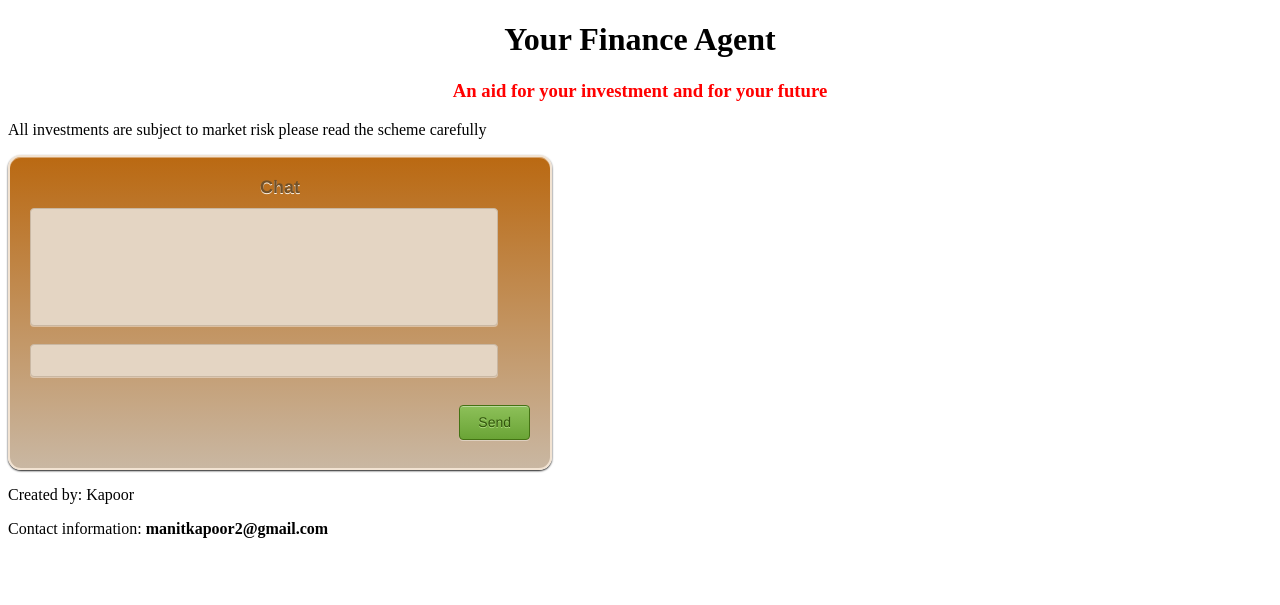
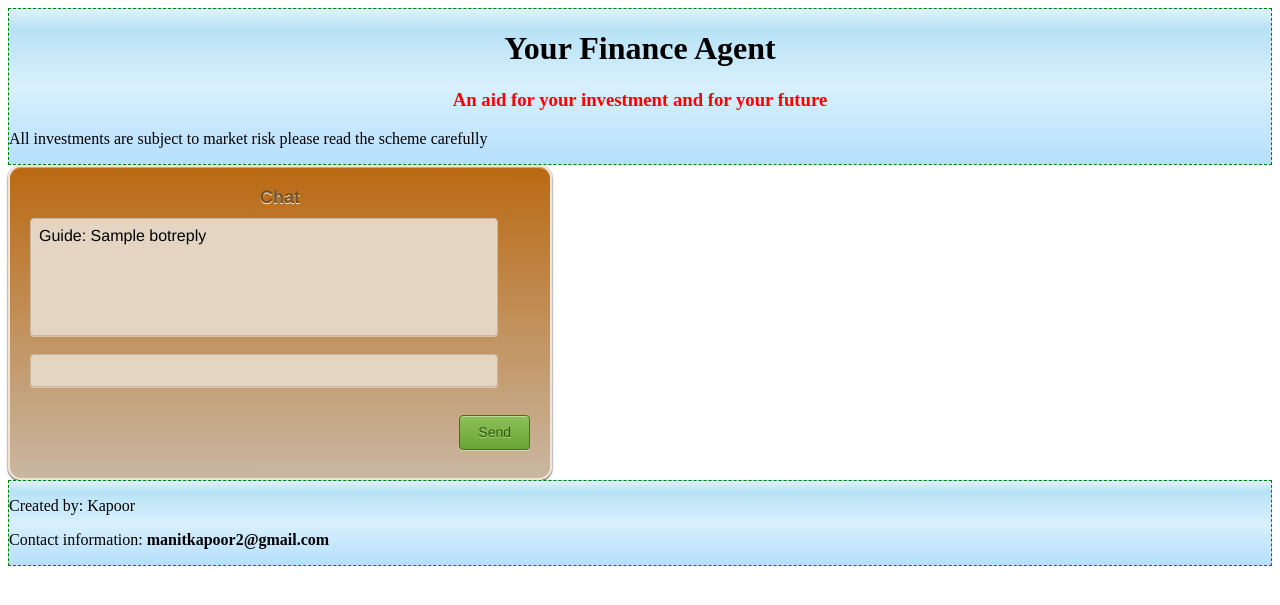
Before and after one commit to Madankapoor/Fininace_guide_chatterbot, a Flask app: template templates/index.html in a window 1280 px wide. Shown: the top 605 px of the page. Run offline with Flask 2, Linux system fonts and the light colour scheme; the template is opened without the code that fills it: most values are stand-ins (such as "Sample title", 1, 10 or a date in 2020).

Commit message:
Auto commit

```diff
--- a/app.py
+++ b/app.py
@@ -1,6 +1,21 @@
-from flask import Flask,render_template
+from flask import Flask,render_template,request
+from chatterbot import ChatBot
+from chatterbot.training.trainers import ChatterBotCorpusTrainer
+
+chatbot = ChatBot("Fin guide")
+chatbot.set_trainer(ChatterBotCorpusTrainer)
+chatbot.train("chatterbot.corpus.english")
+chatbot.train("chatterbot.corpus.english.conversations")
 app=Flask(__name__)
 
 @app.route('/')
 def index():
     return render_template("index.html")
+
+@app.route('/', methods=['POST'])
+def Botreply():
+    if request.method == 'POST':
+        sr=chatbot.get_response(request.form['message_box'])
+    else:
+        sr=""
+    return render_template("index.html",botreply=sr)
--- a/static/style.css
+++ b/static/style.css
@@ -14,6 +14,27 @@ h3 {
      text-align: center;
 }
 
+header{
+    /* Permalink - use to edit and share this gradient: http://colorzilla.com/gradient-editor/#e0f3fa+0,b8e2f6+13,d8f0fc+50,b6dffd+100 */
+background: #e0f3fa; /* Old browsers */
+background: -moz-linear-gradient(top,  #e0f3fa 0%, #b8e2f6 13%, #d8f0fc 50%, #b6dffd 100%); /* FF3.6-15 */
+background: -webkit-linear-gradient(top,  #e0f3fa 0%,#b8e2f6 13%,#d8f0fc 50%,#b6dffd 100%); /* Chrome10-25,Safari5.1-6 */
+background: linear-gradient(to bottom,  #e0f3fa 0%,#b8e2f6 13%,#d8f0fc 50%,#b6dffd 100%); /* W3C, IE10+, FF16+, Chrome26+, Opera12+, Safari7+ */
+filter: progid:DXImageTransform.Microsoft.gradient( startColorstr='#e0f3fa', endColorstr='#b6dffd',GradientType=0 ); /* IE6-9 */
+
+   border:dashed 1px green;
+}
+ footer
+ {
+    /* Permalink - use to edit and share this gradient: http://colorzilla.com/gradient-editor/#e0f3fa+0,b8e2f6+13,d8f0fc+50,b6dffd+100 */
+background: #e0f3fa; /* Old browsers */
+background: -moz-linear-gradient(top,  #e0f3fa 0%, #b8e2f6 13%, #d8f0fc 50%, #b6dffd 100%); /* FF3.6-15 */
+background: -webkit-linear-gradient(top,  #e0f3fa 0%,#b8e2f6 13%,#d8f0fc 50%,#b6dffd 100%); /* Chrome10-25,Safari5.1-6 */
+background: linear-gradient(to bottom,  #e0f3fa 0%,#b8e2f6 13%,#d8f0fc 50%,#b6dffd 100%); /* W3C, IE10+, FF16+, Chrome26+, Opera12+, Safari7+ */
+filter: progid:DXImageTransform.Microsoft.gradient( startColorstr='#e0f3fa', endColorstr='#b6dffd',GradientType=0 ); /* IE6-9 */
+
+    border:dashed 1px green;
+ }
 
 .form-container {
    align: center;
@@ -123,10 +144,10 @@ h3 {
  #textarea {
   border: 1px solid #c9b7a2;
    background: #e4d5c3;
+
    -webkit-border-radius: 4px;
    -moz-border-radius: 4px;
    border-radius: 4px;
-   color: #c9b7a2;
    -webkit-box-shadow: rgba(255,255,255,0.4) 0 1px 0, inset rgba(000,000,000,0.7) 0 0px 0px;
    -moz-box-shadow: rgba(255,255,255,0.4) 0 1px 0, inset rgba(000,000,000,0.7) 0 0px 0px;
    box-shadow: rgba(255,255,255,0.4) 0 1px 0, inset rgba(000,000,000,0.7) 0 0px 0px;
--- a/templates/index.html
+++ b/templates/index.html
@@ -14,9 +14,12 @@
 </header>
 
 
-<form class="form-container">
+<form class="form-container" method="post" action="" >
  <div class="form-title"><h2>Chat</h2></div>
-<div id= "textarea" ></div><br>
+<div id= "textarea" >
+Guide: {{ botreply }}
+</div><br>
+
 <input class="form-field" type="text" name="message_box" />
       <div class="submit-container">
 <input class="submit-button" type="submit" value="Send" />
```
Also changed, not shown: database.db (added).
